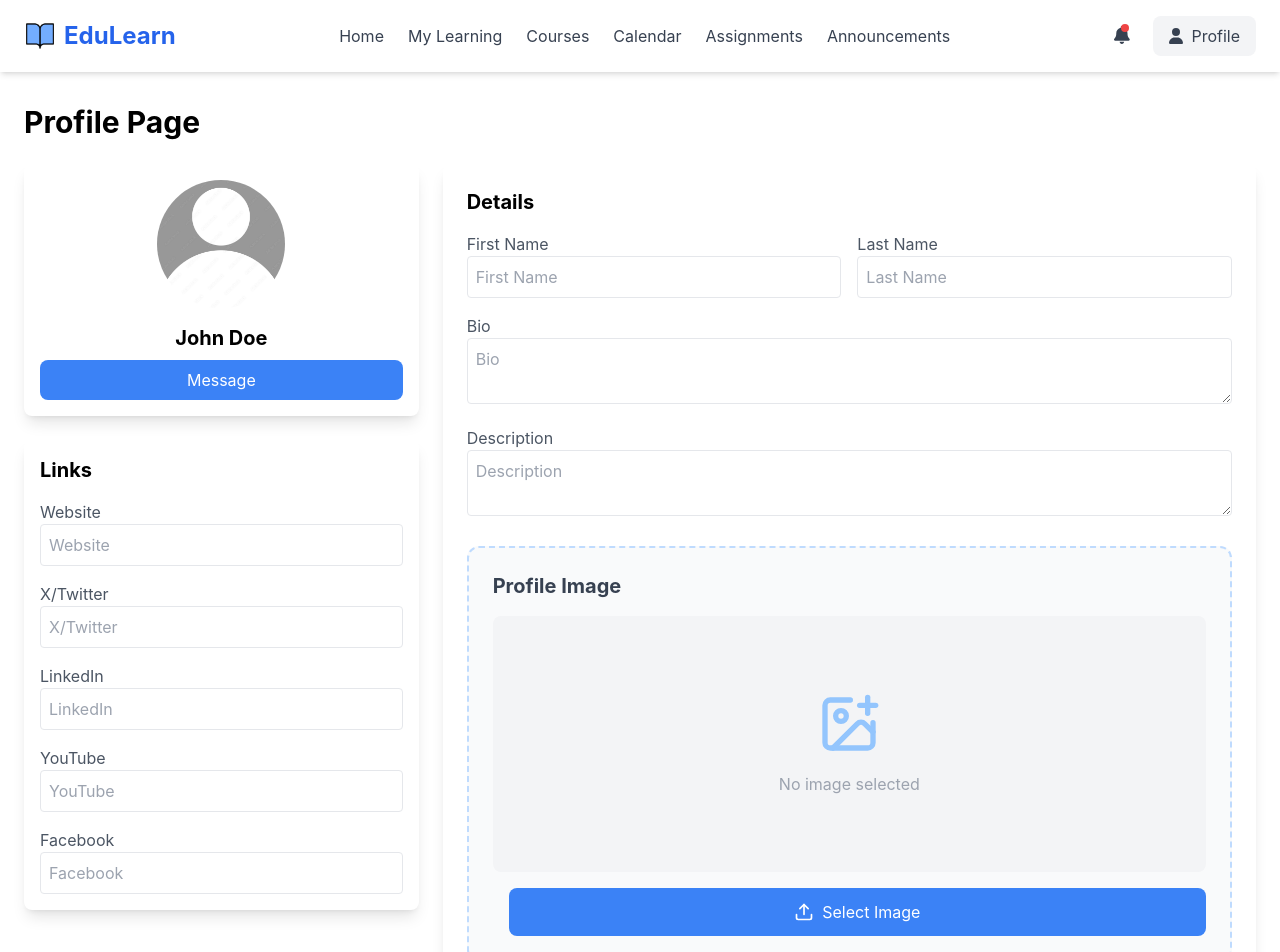
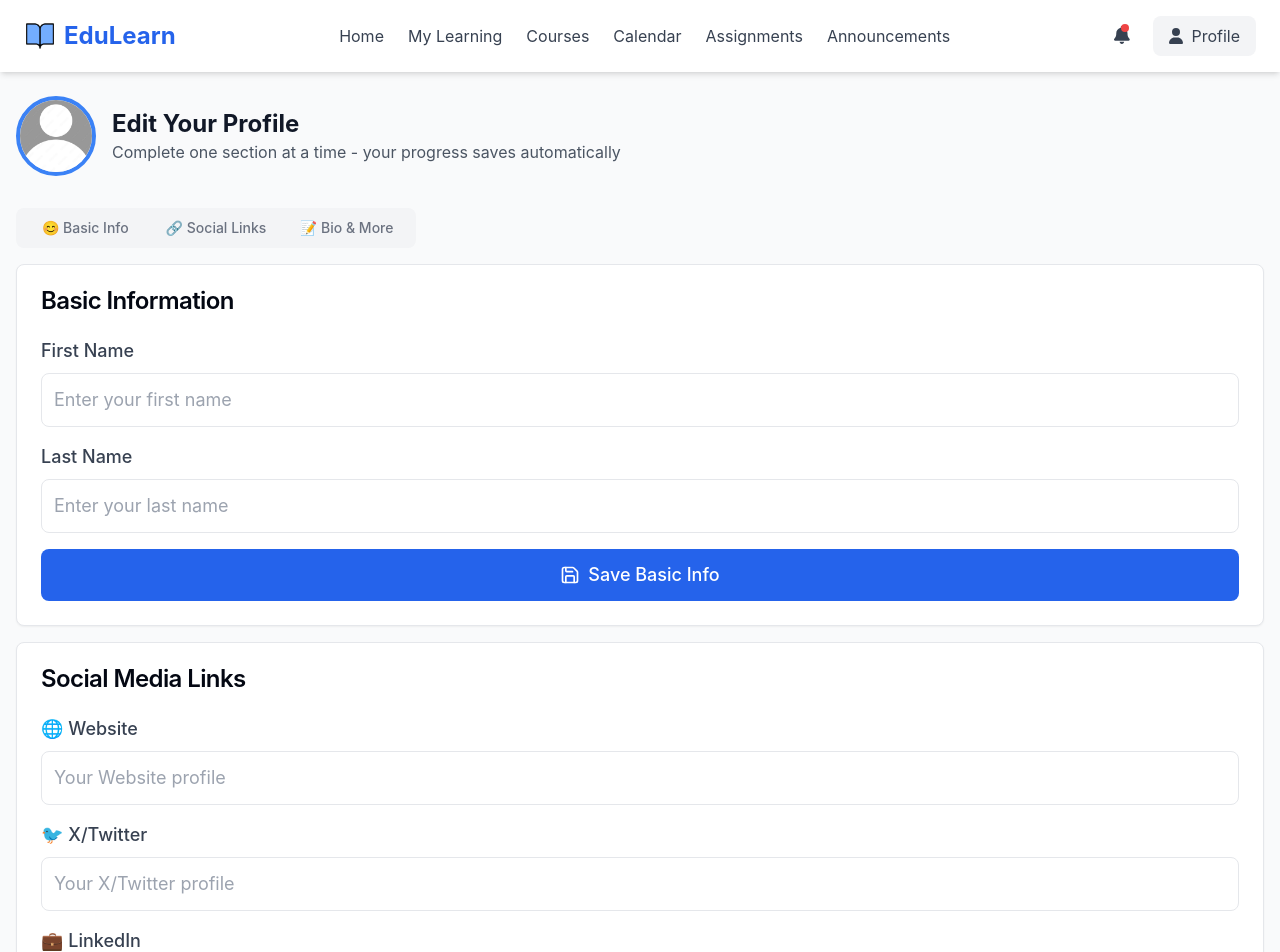
Before and after one commit to michellenikeetha/manual_adhd_lms, a React (Create React App) app: page /profile in a window 1280 px wide. Shown: the top 952 px of the page. Built offline with nearby package versions, Linux system fonts and the light colour scheme.

Commit message:
profile page basic format

```diff
--- a/package.json
+++ b/package.json
@@ -5,6 +5,7 @@
   "dependencies": {
     "@fortawesome/free-solid-svg-icons": "^6.7.2",
     "@fortawesome/react-fontawesome": "^0.2.2",
+    "@shadcn/ui": "^0.0.4",
     "cra-template": "1.2.0",
     "date-fns": "^4.1.0",
     "framer-motion": "^12.3.1",
--- a/src/components/ProfilePage.jsx
+++ b/src/components/ProfilePage.jsx
@@ -1,81 +1,127 @@
-// components/ProfilePage.js
-import React from 'react';
+import React, { useState } from 'react';
 import SignedInNavbar from './SignedInNavbar';
 import ImageUploader from './ImageUploader';
-import user from '../assets/user.jpg'
+import user from '../assets/user.jpg';
+import { Tabs, TabsContent, TabsList, TabsTrigger } from "./ui/tabs";
+import { Card, CardContent, CardHeader, CardTitle } from "./ui/card";
+import { Save } from 'lucide-react';
 
 const ProfilePage = () => {
+  const [activeSection, setActiveSection] = useState('basic');
 
   return (
+    <div className="min-h-screen bg-gray-50">
+      <SignedInNavbar />
+      <div className="container mx-auto px-4 py-6">
+        <div className="flex items-center gap-4 mb-8">
+          <img
+            src={user}
+            alt="Profile"
+            className="rounded-full w-20 h-20 object-cover border-4 border-blue-500"
+          />
           <div>
-      <SignedInNavbar />
-      <div className="container mx-auto px-6 py-8">
-        <h1 className="text-3xl font-bold mb-6">Profile Page</h1>
-
-        <div className="grid grid-cols-3 gap-6">
-          <div className="col-span-1">
-            <div className="bg-white p-4 shadow-lg rounded-lg mb-6 flex flex-col items-center">
-              <img src={user} alt="Profile" className="rounded-full mb-4 w-32 h-32 object-cover" />
-              <h2 className="text-xl font-bold text-center">John Doe</h2>
-              <button className="w-full bg-blue-500 text-white py-2 mt-2 rounded-lg">Message</button>
-            </div>
-
-            <div className="bg-white p-4 shadow-lg rounded-lg">
-              <h3 className="text-xl font-bold mb-4">Links</h3>
-              <div className="space-y-4">
-                <label className="block">
-                  <span className="text-gray-600">Website</span>
-                  <input type="text" placeholder="Website" className="w-full p-2 border rounded" />
-                </label>
-                <label className="block">
-                  <span className="text-gray-600">X/Twitter</span>
-                  <input type="text" placeholder="X/Twitter" className="w-full p-2 border rounded" />
-                </label>
-                <label className="block">
-                  <span className="text-gray-600">LinkedIn</span>
-                  <input type="text" placeholder="LinkedIn" className="w-full p-2 border rounded" />
-                </label>
-                <label className="block">
-                  <span className="text-gray-600">YouTube</span>
-                  <input type="text" placeholder="YouTube" className="w-full p-2 border rounded" />
-                </label>
-                <label className="block">
-                  <span className="text-gray-600">Facebook</span>
-                  <input type="text" placeholder="Facebook" className="w-full p-2 border rounded" />
-                </label>
-              </div>
+            <h1 className="text-2xl font-bold text-gray-900">Edit Your Profile</h1>
+            <p className="text-gray-600">Complete one section at a time - your progress saves automatically</p>
           </div>
         </div>
 
-          <div className="col-span-2">
-            <div className="bg-white p-6 shadow-lg rounded-lg">
-              <h3 className="text-xl font-bold mb-4">Details</h3>
-              <div className="grid grid-cols-2 gap-4">
-                <label>
-                  <span className="text-gray-600">First Name</span>
-                  <input type="text" placeholder="First Name" className="w-full p-2 border rounded" />
+        <Tabs defaultValue="basic" className="space-y-4">
+          <TabsList className="grid w-full grid-cols-3 lg:w-[400px]">
+            <TabsTrigger value="basic">😊 Basic Info</TabsTrigger>
+            <TabsTrigger value="socials">🔗 Social Links</TabsTrigger>
+            <TabsTrigger value="details">📝 Bio & More</TabsTrigger>
+          </TabsList>
+
+          <TabsContent value="basic">
+            <Card>
+              <CardHeader>
+                <CardTitle>Basic Information</CardTitle>
+              </CardHeader>
+              <CardContent className="space-y-4">
+                <div className="space-y-2">
+                  <label className="block text-lg font-medium text-gray-700">First Name</label>
+                  <input
+                    type="text"
+                    placeholder="Enter your first name"
+                    className="w-full p-3 text-lg border rounded-lg focus:ring-2 focus:ring-blue-500 focus:border-transparent"
+                  />
+                </div>
+                <div className="space-y-2">
+                  <label className="block text-lg font-medium text-gray-700">Last Name</label>
+                  <input
+                    type="text"
+                    placeholder="Enter your last name"
+                    className="w-full p-3 text-lg border rounded-lg focus:ring-2 focus:ring-blue-500 focus:border-transparent"
+                  />
+                </div>
+                <button className="flex items-center justify-center gap-2 w-full bg-blue-600 hover:bg-blue-700 text-white py-3 px-4 rounded-lg text-lg font-medium transition-colors">
+                  <Save className="w-5 h-5" />
+                  Save Basic Info
+                </button>
+              </CardContent>
+            </Card>
+          </TabsContent>
+
+          <TabsContent value="socials">
+            <Card>
+              <CardHeader>
+                <CardTitle>Social Media Links</CardTitle>
+              </CardHeader>
+              <CardContent className="space-y-4">
+                {[
+                  { name: 'Website', icon: '🌐' },
+                  { name: 'X/Twitter', icon: '🐦' },
+                  { name: 'LinkedIn', icon: '💼' },
+                  { name: 'YouTube', icon: '📺' },
+                  { name: 'Facebook', icon: '👥' }
+                ].map((social) => (
+                  <div key={social.name} className="space-y-2">
+                    <label className="flex items-center gap-2 text-lg font-medium text-gray-700">
+                      {social.icon} {social.name}
                     </label>
-                <label>
-                  <span className="text-gray-600">Last Name</span>
-                  <input type="text" placeholder="Last Name" className="w-full p-2 border rounded" />
-                </label>
-                <label className="col-span-2">
-                  <span className="text-gray-600">Bio</span>
-                  <textarea placeholder="Bio" className="w-full p-2 border rounded"></textarea>
-                </label>
-                <label className="col-span-2">
-                  <span className="text-gray-600">Description</span>
-                  <textarea placeholder="Description" className="w-full p-2 border rounded"></textarea>
-                </label>
+                    <input
+                      type="text"
+                      placeholder={`Your ${social.name} profile`}
+                      className="w-full p-3 text-lg border rounded-lg focus:ring-2 focus:ring-blue-500 focus:border-transparent"
+                    />
+                  </div>
+                ))}
+                <button className="flex items-center justify-center gap-2 w-full bg-blue-600 hover:bg-blue-700 text-white py-3 px-4 rounded-lg text-lg font-medium transition-colors">
+                  <Save className="w-5 h-5" />
+                  Save Social Links
+                </button>
+              </CardContent>
+            </Card>
+          </TabsContent>
+
+          <TabsContent value="details">
+            <Card>
+              <CardHeader>
+                <CardTitle>Bio & Additional Details</CardTitle>
+              </CardHeader>
+              <CardContent className="space-y-6">
+                <div className="space-y-2">
+                  <label className="block text-lg font-medium text-gray-700">Short Bio</label>
+                  <p className="text-sm text-gray-500">Brief introduction about yourself (max 150 characters)</p>
+                  <textarea
+                    placeholder="I'm a creative developer who loves building user-friendly interfaces..."
+                    className="w-full p-3 text-lg border rounded-lg focus:ring-2 focus:ring-blue-500 focus:border-transparent h-24"
+                  />
                 </div>
 
-              <div className="mt-6">
+                <div className="space-y-4">
+                  <h3 className="text-lg font-medium text-gray-700">Profile Picture</h3>
                   <ImageUploader />
-                <button className="bg-blue-600 text-white py-2 px-4 rounded-lg mt-5">Save Image</button>
                 </div>
-            </div>
-          </div>
-        </div>
+
+                <button className="flex items-center justify-center gap-2 w-full bg-blue-600 hover:bg-blue-700 text-white py-3 px-4 rounded-lg text-lg font-medium transition-colors">
+                  <Save className="w-5 h-5" />
+                  Save Details
+                </button>
+              </CardContent>
+            </Card>
+          </TabsContent>
+        </Tabs>
       </div>
     </div>
   );
--- /dev/null
+++ b/src/components/ui/card.jsx
@@ -0,0 +1,53 @@
+import * as React from "react"
+
+const Card = React.forwardRef(({ className, ...props }, ref) => (
+  <div
+    ref={ref}
+    className={`rounded-lg border bg-white text-gray-950 shadow-sm ${className}`}
+    {...props}
+  />
+))
+Card.displayName = "Card"
+
+const CardHeader = React.forwardRef(({ className, ...props }, ref) => (
+  <div
+    ref={ref}
+    className={`flex flex-col space-y-1.5 p-6 ${className}`}
+    {...props}
+  />
+))
+CardHeader.displayName = "CardHeader"
+
+const CardTitle = React.forwardRef(({ className, ...props }, ref) => (
+  <h3
+    ref={ref}
+    className={`text-2xl font-semibold leading-none tracking-tight ${className}`}
+    {...props}
+  />
+))
+CardTitle.displayName = "CardTitle"
+
+const CardDescription = React.forwardRef(({ className, ...props }, ref) => (
+  <p
+    ref={ref}
+    className={`text-sm text-gray-500 dark:text-gray-400 ${className}`}
+    {...props}
+  />
+))
+CardDescription.displayName = "CardDescription"
+
+const CardContent = React.forwardRef(({ className, ...props }, ref) => (
+  <div ref={ref} className={`p-6 pt-0 ${className}`} {...props} />
+))
+CardContent.displayName = "CardContent"
+
+const CardFooter = React.forwardRef(({ className, ...props }, ref) => (
+  <div
+    ref={ref}
+    className={`flex items-center p-6 pt-0 ${className}`}
+    {...props}
+  />
+))
+CardFooter.displayName = "CardFooter"
+
+export { Card, CardHeader, CardTitle, CardDescription, CardContent, CardFooter }
--- /dev/null
+++ b/src/components/ui/tabs.jsx
@@ -0,0 +1,35 @@
+import * as React from "react"
+
+const Tabs = React.forwardRef(({ className, ...props }, ref) => (
+  <div ref={ref} className={className} {...props} />
+))
+Tabs.displayName = "Tabs"
+
+const TabsList = React.forwardRef(({ className, ...props }, ref) => (
+  <div
+    ref={ref}
+    className={`inline-flex h-10 items-center justify-center rounded-lg bg-gray-100 p-1 text-gray-500 ${className}`}
+    {...props}
+  />
+))
+TabsList.displayName = "TabsList"
+
+const TabsTrigger = React.forwardRef(({ className, ...props }, ref) => (
+  <button
+    ref={ref}
+    className={`inline-flex items-center justify-center whitespace-nowrap rounded-md px-3 py-1.5 text-sm font-medium ring-offset-white transition-all focus-visible:outline-none focus-visible:ring-2 focus-visible:ring-gray-950 focus-visible:ring-offset-2 disabled:pointer-events-none disabled:opacity-50 data-[state=active]:bg-white data-[state=active]:text-gray-950 data-[state=active]:shadow-sm ${className}`}
+    {...props}
+  />
+))
+TabsTrigger.displayName = "TabsTrigger"
+
+const TabsContent = React.forwardRef(({ className, ...props }, ref) => (
+  <div
+    ref={ref}
+    className={`mt-2 ring-offset-white focus-visible:outline-none focus-visible:ring-2 focus-visible:ring-gray-950 focus-visible:ring-offset-2 ${className}`}
+    {...props}
+  />
+))
+TabsContent.displayName = "TabsContent"
+
+export { Tabs, TabsList, TabsTrigger, TabsContent }
```
Also changed, not shown: 1 other file (tests, documents, lock files or other folders). Lines whose indentation alone changed are shown as unchanged.
